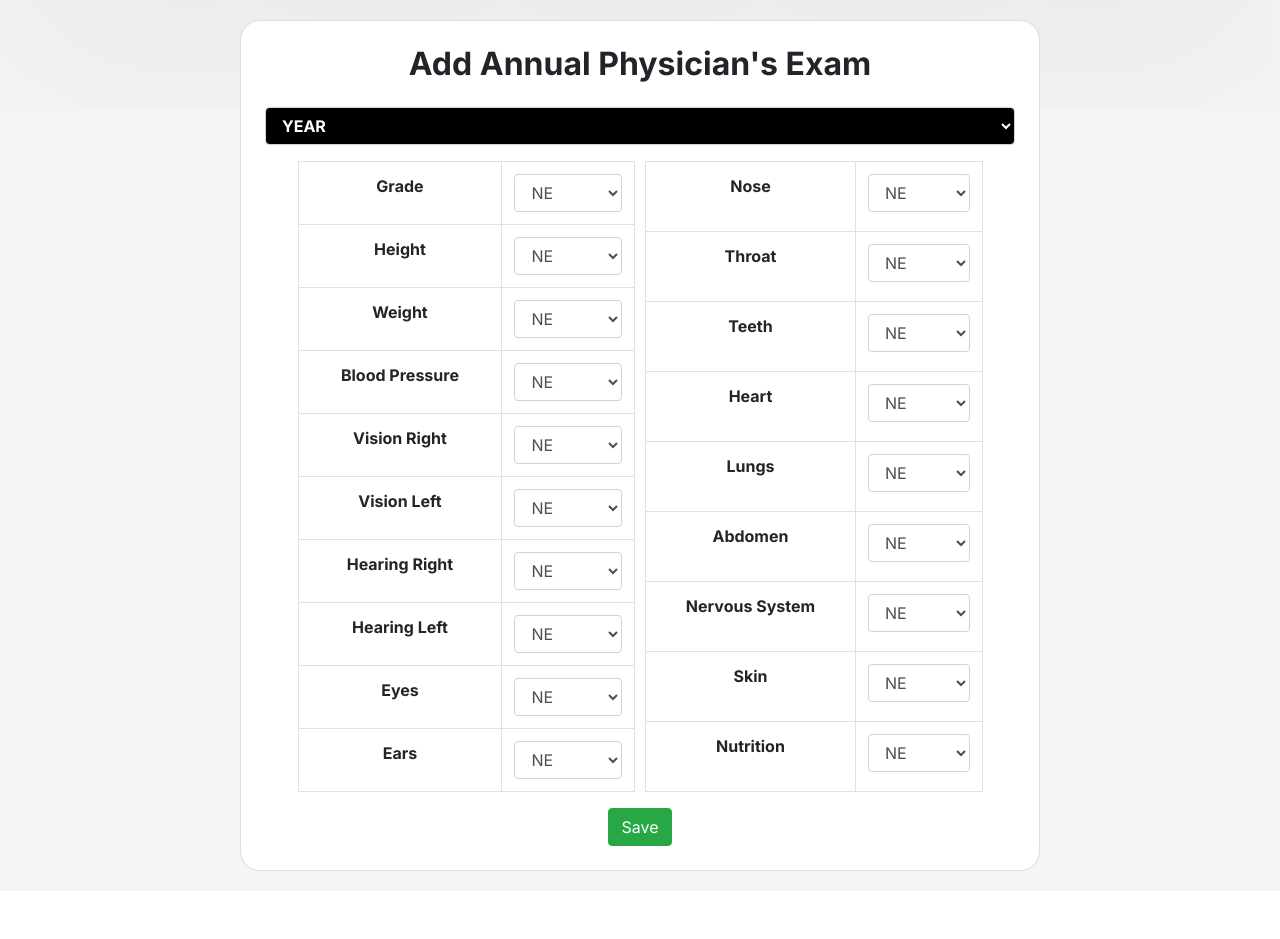
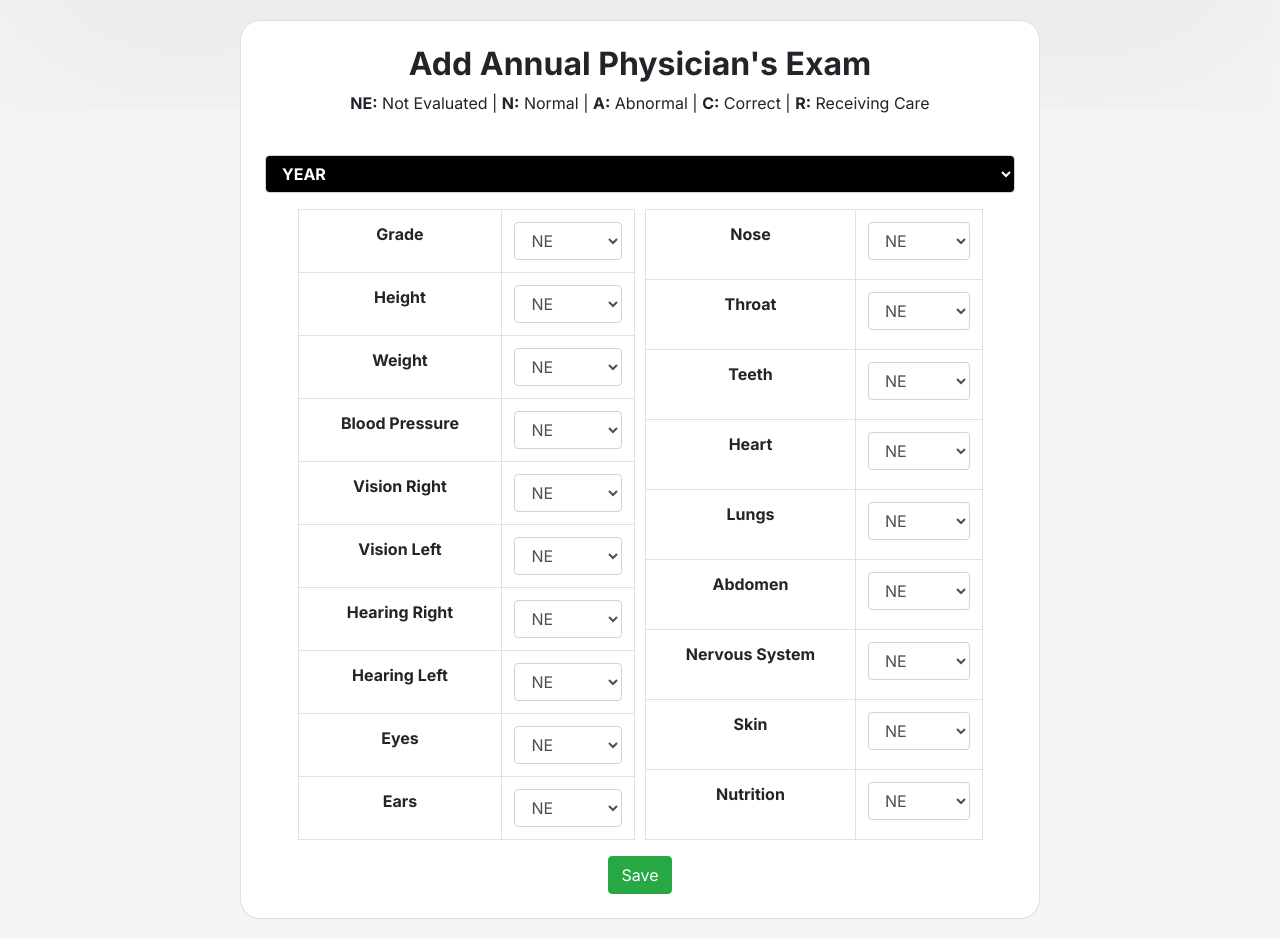
Before and after one commit to ayenla/MSYS42, a Django app: page /physician-exam/add/13/ in a window 1280 px wide. Shown: the part 145-1084 px from the top of the page. Before the commit the page ends 1016 px from the top, so only its background shows below. Run offline with Django 5.2, Linux system fonts and the light colour scheme; data comes from the database, SQL or seed files in the repository; some libraries are stand-ins or nearby versions.

Commit message:
Added labels

```diff
--- a/BADproject/msys42app/templates/msys42app/create_phyexam.html
+++ b/BADproject/msys42app/templates/msys42app/create_phyexam.html
@@ -38,6 +38,12 @@
 <div class="container-fluid" style="min-height: 100vh; display: flex; justify-content: center; align-items: flex-start; padding: 20px;">
     <div class="card p-4 shadow-sm" style="width: 100%; max-width: 800px; margin: 0 auto; text-align: center;">
         <h2 class="text-center" style="font-weight: 1000;"> Add Annual Physician's Exam </h2>
+        <h8 class="text-center mb-4">
+            <strong> NE:</strong> Not Evaluated |
+            <strong> N:</strong> Normal |
+            <strong> A:</strong> Abnormal |
+            <strong> C:</strong> Correct   |
+            <strong> R:</strong> Receiving Care</h8>
         <div class="container-fluid" style="max-width: fit-content;">
 
         </div>
```
